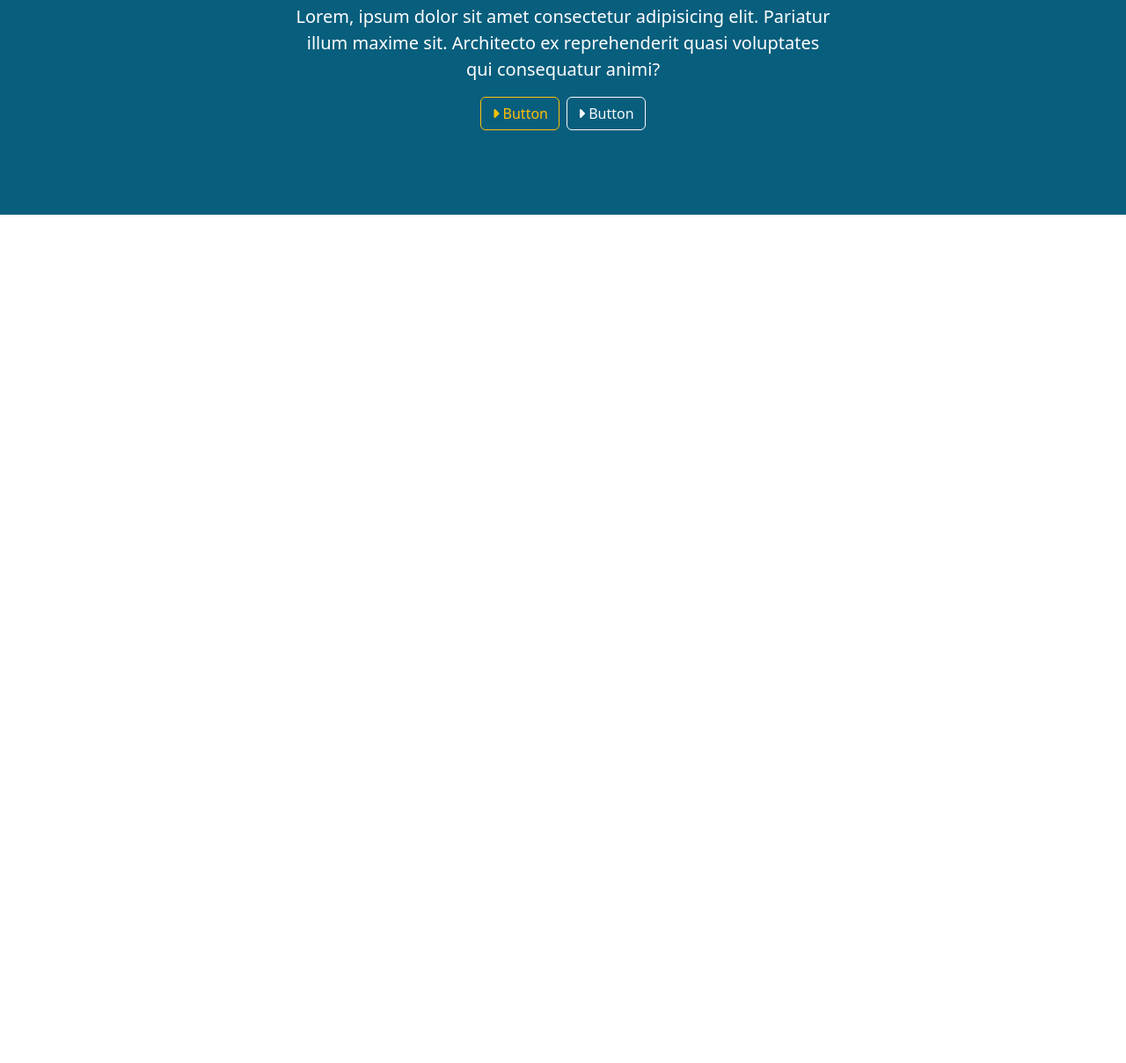
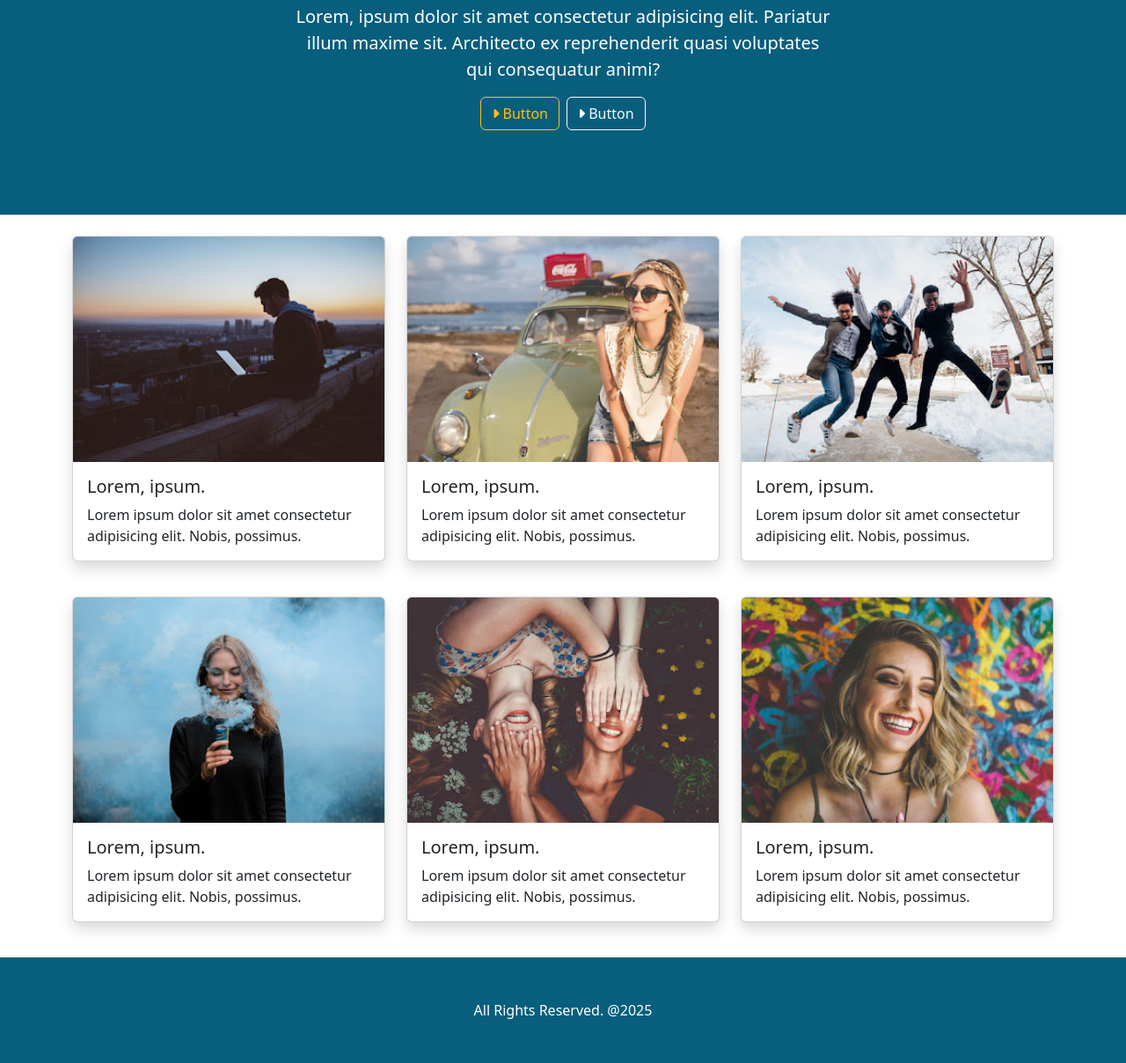
Before and after one commit to ErdemBilgn/Blog-Site-Bootstrap, a plain HTML site: page index.html in a window 1280 px wide. Shown: the part 818-2026 px from the top of the page at 88% size. Before the commit the page ends 1062 px from the top, so only its background shows below. Drawn offline with nearby package versions, Linux system fonts and the light colour scheme.

Commit message:
Added the photo section and the footer

```diff
--- a/index.html
+++ b/index.html
@@ -111,7 +111,95 @@
           </div>
         </div>
       </div>
+
+      <div class="container my-4">
+        <div class="row row-cols-1 row-cols-lg-3 row-cols-md-2 g-4">
+          <div class="col">
+            <div class="card mb-3 shadow">
+              <img src="img/1.jpeg" class="card-img-top" alt="" />
+              <div class="card-body">
+                <h5 class="card-title">Lorem, ipsum.</h5>
+                <p class="card-text">
+                  Lorem ipsum dolor sit amet consectetur adipisicing elit.
+                  Nobis, possimus.
+                </p>
+              </div>
+            </div>
+          </div>
+
+          <div class="col">
+            <div class="card mb-3 shadow">
+              <img src="img/2.jpeg" class="card-img-top" alt="" />
+              <div class="card-body">
+                <h5 class="card-title">Lorem, ipsum.</h5>
+                <p class="card-text">
+                  Lorem ipsum dolor sit amet consectetur adipisicing elit.
+                  Nobis, possimus.
+                </p>
+              </div>
+            </div>
+          </div>
+
+          <div class="col">
+            <div class="card mb-3 shadow">
+              <img src="img/3.jpeg" class="card-img-top" alt="" />
+              <div class="card-body">
+                <h5 class="card-title">Lorem, ipsum.</h5>
+                <p class="card-text">
+                  Lorem ipsum dolor sit amet consectetur adipisicing elit.
+                  Nobis, possimus.
+                </p>
+              </div>
+            </div>
+          </div>
+
+          <div class="col">
+            <div class="card mb-3 shadow">
+              <img src="img/4.jpeg" class="card-img-top" alt="" />
+              <div class="card-body">
+                <h5 class="card-title">Lorem, ipsum.</h5>
+                <p class="card-text">
+                  Lorem ipsum dolor sit amet consectetur adipisicing elit.
+                  Nobis, possimus.
+                </p>
+              </div>
+            </div>
+          </div>
+
+          <div class="col">
+            <div class="card mb-3 shadow">
+              <img src="img/5.jpeg" class="card-img-top" alt="" />
+              <div class="card-body">
+                <h5 class="card-title">Lorem, ipsum.</h5>
+                <p class="card-text">
+                  Lorem ipsum dolor sit amet consectetur adipisicing elit.
+                  Nobis, possimus.
+                </p>
+              </div>
+            </div>
+          </div>
+
+          <div class="col">
+            <div class="card mb-3 shadow">
+              <img src="img/7.jpeg" class="card-img-top" alt="" />
+              <div class="card-body">
+                <h5 class="card-title">Lorem, ipsum.</h5>
+                <p class="card-text">
+                  Lorem ipsum dolor sit amet consectetur adipisicing elit.
+                  Nobis, possimus.
+                </p>
+              </div>
+            </div>
+          </div>
+        </div>
+      </div>
     </main>
+
+    <footer class="py-5 bg-dark text-white">
+      <div class="container text-center">
+        <span>All Rights Reserved. @2025</span>
+      </div>
+    </footer>
 
     <script
       src="https://cdn.jsdelivr.net/npm/bootstrap@5.3.2/dist/js/bootstrap.bundle.min.js"
--- a/styles.css
+++ b/styles.css
@@ -5,3 +5,16 @@
 .bg-dark {
     background-color: #085e7d !important;
 }
+
+.card-img-top {
+    width: 100%;
+    height: 25vh;
+    object-fit: cover;
+}
+
+@media (min-width: 768px) {
+    .card-img-top {
+        height: 32vh;
+    }
+
+}
```
